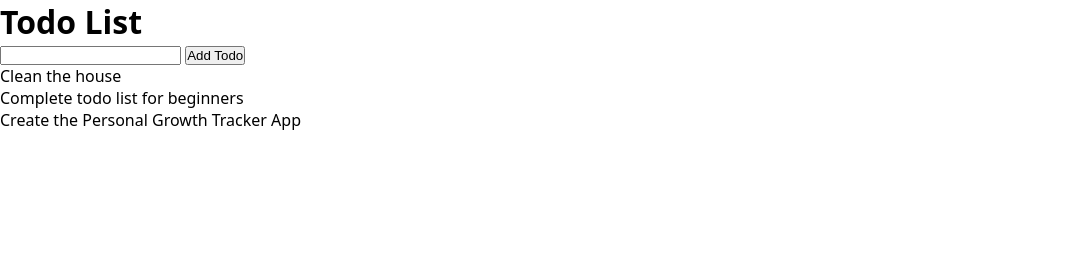
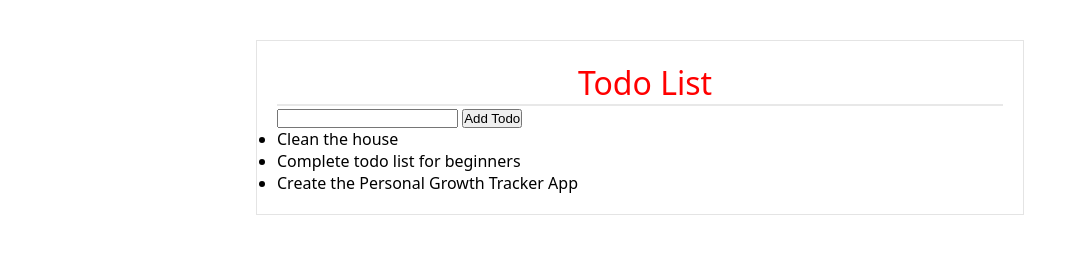
Before and after one commit to Kummirai/JavaScript-Beginner-Projects, a plain HTML site: page 003-todo-list/index.html in a window 1280 px wide. Shown: the whole page, without its empty margins (0-1087 px from the left). Drawn offline with Linux system fonts and the light colour scheme.

Commit message:
Refactor HTML structure for the todo list application to improve layout and styling

```diff
--- a/003-todo-list/css/style.css
+++ b/003-todo-list/css/style.css
@@ -8,3 +8,21 @@ body {
   font-family: system-ui, -apple-system, BlinkMacSystemFont, "Segoe UI", Roboto,
     Oxygen, Ubuntu, Cantarell, "Open Sans", "Helvetica Neue", sans-serif;
 }
+
+.container {
+  padding: 40px;
+}
+.inner-container {
+  max-width: 768px;
+  margin: 0 auto;
+  border: 1px solid #e4e4e4;
+  padding: 20px;
+}
+
+.h-1 {
+  text-align: center;
+  color: red;
+  font-weight: 500;
+  border-bottom: 2px solid #e8e8e8;
+  padding-left: 10px;
+}
--- a/003-todo-list/index.html
+++ b/003-todo-list/index.html
@@ -11,8 +11,9 @@
   </head>
   <body>
     <div class="container">
+      <div class="inner-container">
         <h1 class="h-1">Todo List</h1>
-      <div class="app-container">
+        <div class="app">
           <div class="todo-input-container">
             <input type="text" name="todo" id="todo" />
             <button class="btn">Add Todo</button>
@@ -28,5 +29,6 @@
           </div>
         </div>
       </div>
+    </div>
   </body>
 </html>
```
Lines whose indentation alone changed are shown as unchanged.
